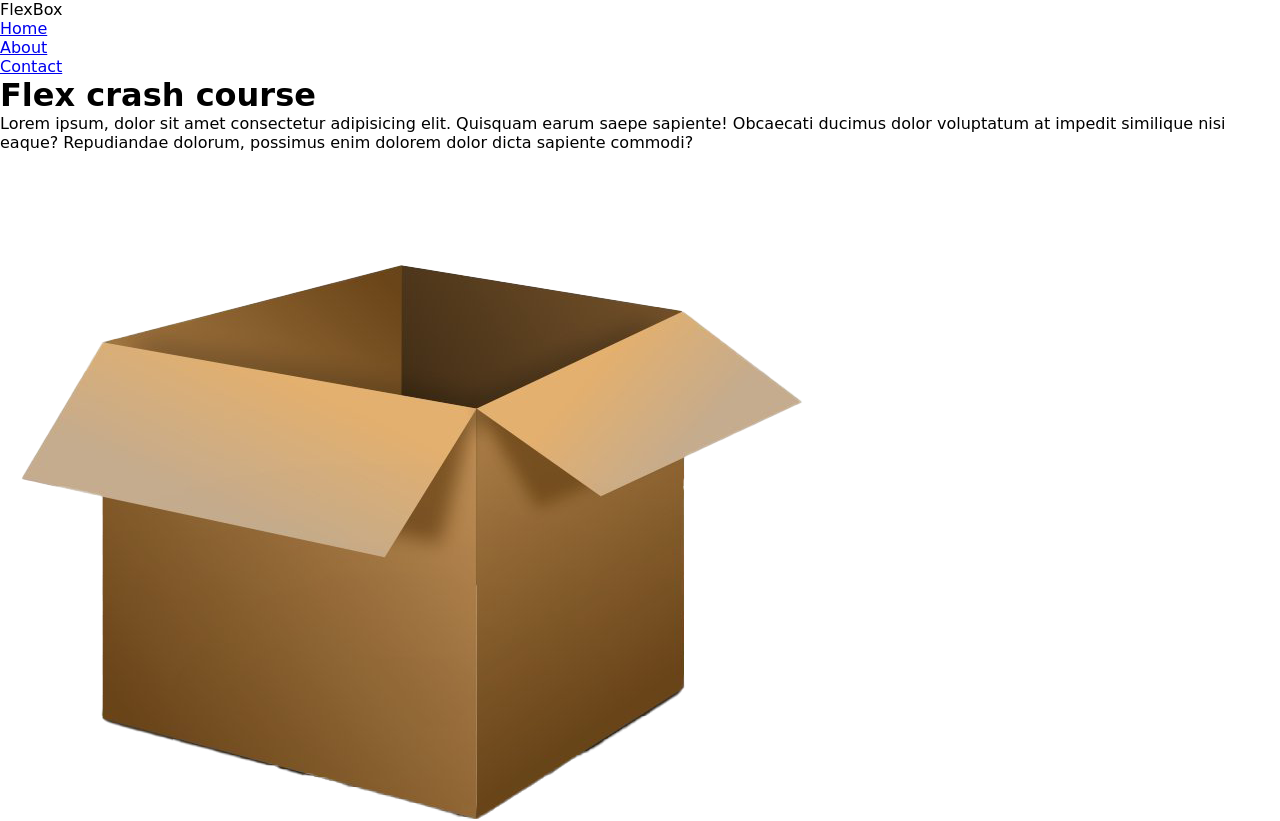
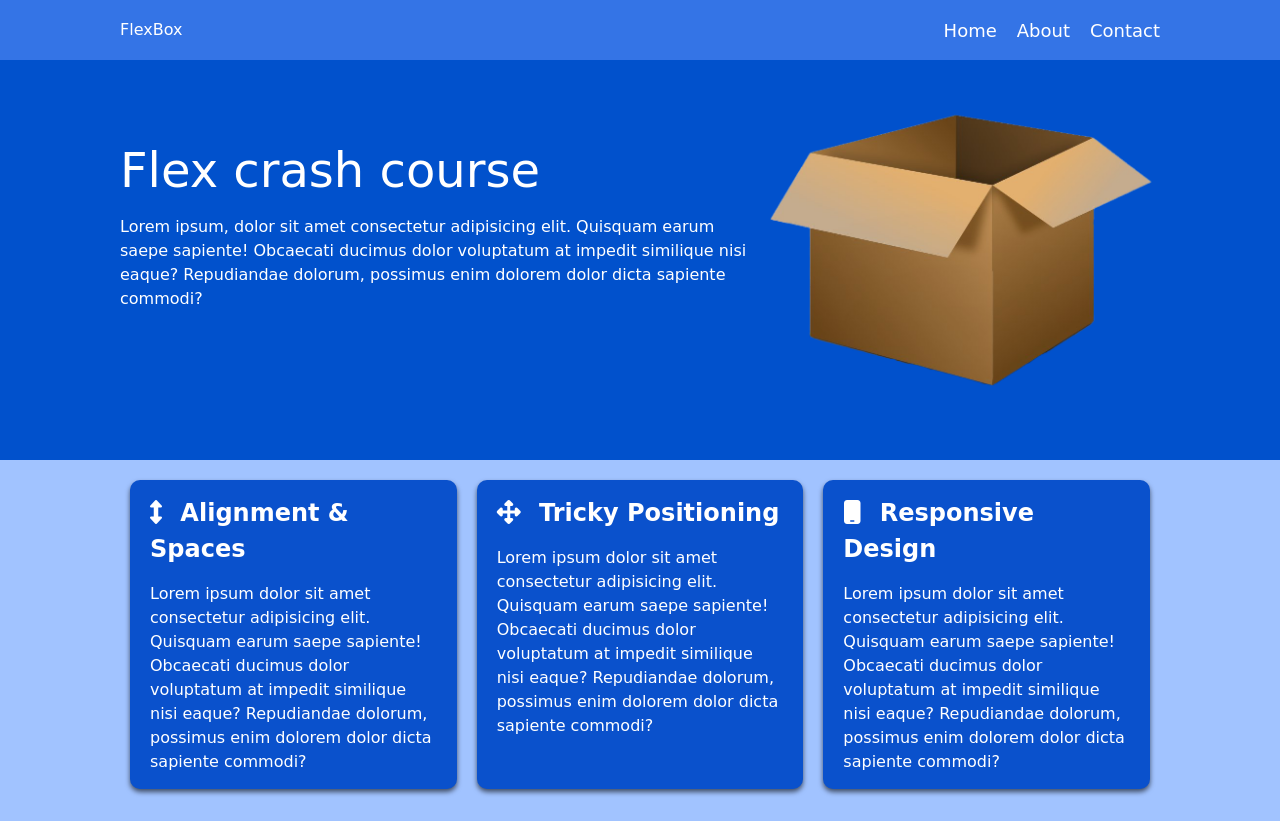
Before and after one commit to rabif12/dirtythirty, a plain HTML site: page flex-box/index.html in a window 1280 px wide. Shown: the top 821 px of the page. Drawn offline with Linux system fonts and the light colour scheme; a web font is replaced by a local one.

Commit message:
finished flexbox

```diff
--- a/flex-box/style.css
+++ b/flex-box/style.css
@@ -3,29 +3,127 @@
     margin: 0;
     padding: 0;
     font-family: 'Tilt Neon', cursive;
+}
 
-/*controlling items with flex target outter box first then the inner items will be altered*/
+body{
+    line-height: 1.5;
+    background: #a1c3ff;
+}
+
+img{
+    max-width: 100%;
+}
+
+h1,
+h2{
+    margin-bottom: 15px;
+}
+
+ul{
+    list-style: none;
+}
+
+.container{
+    max-width: 1100px;
+    margin: 0 auto;
+    padding: 0 30px;
+}
+
+.navbar{
+    background: #3474e6;
+    color: #fff;
+    height: 60px;
+}
+
+.logo .navbar{
+    font-size: x-large;
+    font-weight: 400;
+}
+
+.navbar .container{
+    display: flex;
+    justify-content: space-between;
+    align-items: center;
+    height: 100%;
+}
+
+.navbar a{
+    color: white;
+    text-decoration: none;
+    font-size: 18px;
 
 }
 
-/*styling the items */
-.item{
-    width: 100px;
-    height: 100px;
-    background-color: red;
+.navbar ul{
+    display: flex;
+}
+
+.navbar ul li{
+    margin-left: 20px;
+}
+
+.navbar a:hover{
+    color: lightblue;
+}
+/**/
+.header{
+    background-color: #0151cc;
     color: white;
-    margin: 10px;
+    min-height: 400px;
+}
+
+.header h1{
+    font-size: 3rem;
+    font-weight: 400;
+    line-height: 1.2;
+}
+
+.header img{
+    max-width: 400px;
+}
+
+.header .container{
+    display: flex;
+    align-items: center;
+}
+
+.boxes .container{
+    display: flex;
+    justify-content: space-between;
+}
+
+.box{
+    flex: 1;
+    background: #0a51cc;
+    color: #fff;
+    border-radius: 10px;
+    margin: 20px 10px;
+    box-shadow: 0 3px 5px rgba(0,0,0,0.6);
+    padding: 15px 20px;
+
+}
+
+.box i{
+    margin-right: 10px;
+}
+
+@media(max-width:768px){
+    .header .container{
+        flex-direction: column;
+        padding-top: 20px;
+        padding-bottom: 20px;
+        text-align: center;
+    }
+
+    .boxes .container{
+        display: block;
+        text-align: center;
+    }
 }
 
 
-/*controlling items with flex target outter box first then the inner items will be altered*/
 
-.flex-container{
-    background-color: #f4f4f4;
-    display: flex;
-    justify-content: center;
-    align-items: center;
-}
+
 
 /**/
 /**/
@@ -48,4 +146,3 @@
 /**/
 /**/
 /**/
-/**/
```
Also changed, not shown: flex-box/index.html (+1 -0 lines), tokens.txt.
